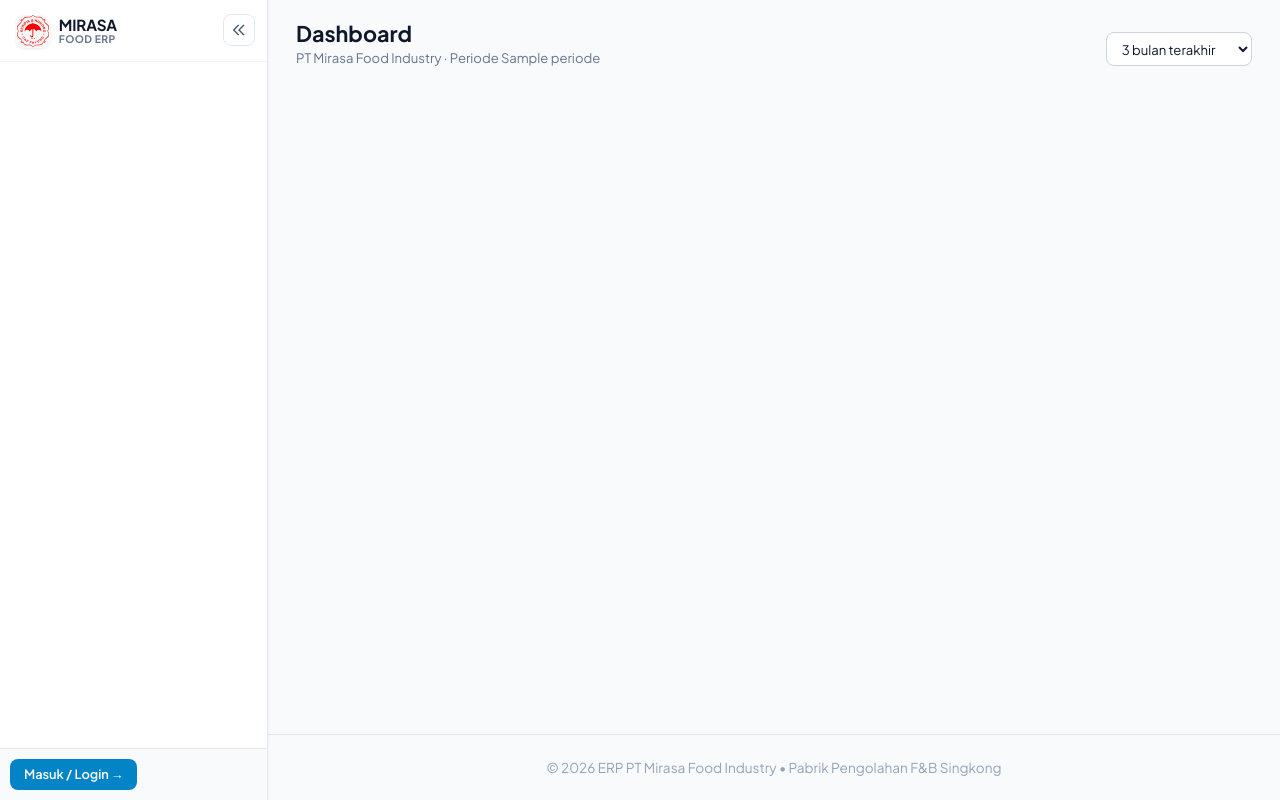
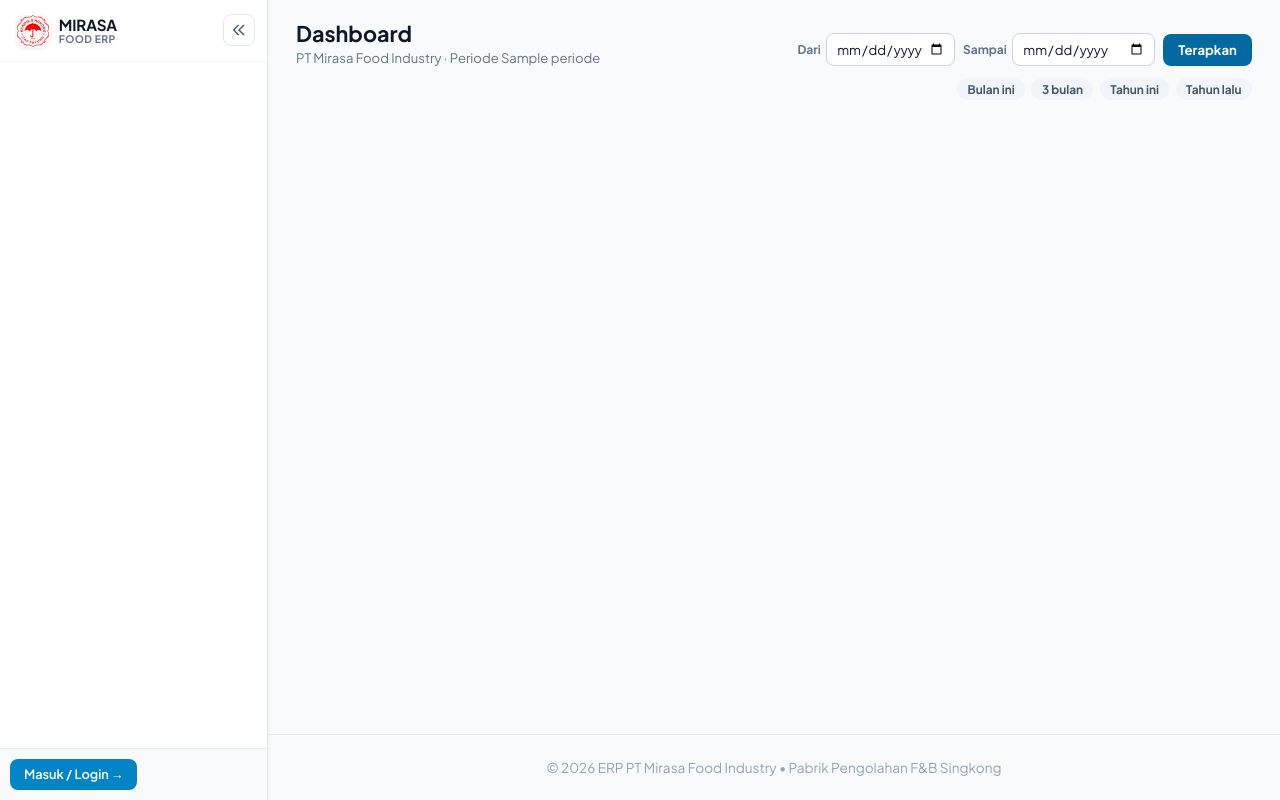
Before and after one commit to WhYMeTz/ERP_PT_Mirasa_Food_Industry, a Laravel app: template resources/views/dashboard/index.blade.php in a window 1280 px wide. Run offline with Laravel 12, Linux system fonts and the light colour scheme; the template is opened without the code that fills it: most values are stand-ins (such as "Sample title", 1, 10 or a date in 2020).

Commit message:
Simpan perubahan layout dan controller

```diff
--- a/resources/views/dashboard/index.blade.php
+++ b/resources/views/dashboard/index.blade.php
@@ -8,6 +8,14 @@
     .dash-head h1 { font-size:1.35rem; font-weight:800; color:#0f172a; margin:0; }
     .dash-head p  { margin:.15rem 0 0; font-size:.82rem; color:#64748b; }
     .dash-filter { display:flex; gap:.5rem; align-items:center; flex-wrap:wrap; }
+    .dash-lbl { font-size:.75rem; font-weight:700; color:#64748b; display:flex; align-items:center; gap:.35rem; }
+    .dash-filter input[type=date] { padding:.38rem .55rem; border:1px solid #cbd5e1; border-radius:8px; font-size:.82rem; background:#fff; color:#0f172a; }
+    .dash-btn { padding:.45rem .95rem; border:0; border-radius:8px; background:#0369a1; color:#fff; font-weight:700; font-size:.82rem; cursor:pointer; }
+    .dash-btn:hover { background:#075985; }
+    .dash-presets { width:100%; display:flex; gap:.4rem; flex-wrap:wrap; justify-content:flex-end; }
+    .dash-presets a { font-size:.74rem; font-weight:700; padding:.22rem .65rem; border-radius:999px; background:#f1f5f9; color:#475569; text-decoration:none; }
+    .dash-presets a:hover { background:#e2e8f0; }
+    .dash-presets a.on { background:#e0f2fe; color:#0369a1; }
     .dash-filter select { padding:.42rem .7rem; border:1px solid #cbd5e1; border-radius:8px; font-size:.82rem; background:#fff; color:#0f172a; }
     .dash-cards { display:grid; grid-template-columns:repeat(auto-fit,minmax(210px,1fr)); gap:.8rem; margin-bottom:1rem; }
     .dash-card { background:#fff; border:1px solid #e2e8f0; border-radius:12px; padding:.85rem 1rem; border-left:4px solid var(--c); }
@@ -40,20 +48,33 @@
             <h1>Dashboard</h1>
             <p>PT Mirasa Food Industry · Periode {{ $periode }}</p>
         </div>
-        <form method="GET" class="dash-filter">
-            <select name="bulan" onchange="this.form.submit()">
-                @foreach([3 => '3 bulan terakhir', 6 => '6 bulan terakhir', 12 => '12 bulan terakhir', 24 => '24 bulan terakhir'] as $v => $t)
-                    <option value="{{ $v }}" @selected($bulan === $v)>{{ $t }}</option>
-                @endforeach
-            </select>
+        <form method="GET" class="dash-filter" id="dashFilter">
+            <label class="dash-lbl">Dari <input type="date" name="dari" value="{{ $dari }}" max="{{ now()->toDateString() }}"></label>
+            <label class="dash-lbl">Sampai <input type="date" name="sampai" value="{{ $sampai }}"></label>
             @if($bolehProd)
-            <select name="pabrik" onchange="this.form.submit()" title="Berlaku untuk Produksi & HPP">
+            <select name="pabrik" title="Berlaku untuk Produksi & HPP">
                 <option value="">Semua pabrik</option>
                 <option value="BARAT" @selected($pabrik === 'BARAT')>Pabrik Barat</option>
                 <option value="TIMUR" @selected($pabrik === 'TIMUR')>Pabrik Timur</option>
             </select>
             @endif
+            <button type="submit" class="dash-btn">Terapkan</button>
         </form>
+        <div class="dash-presets">
+            @php
+                $t = now();
+                $preset = [
+                    'Bulan ini'  => [$t->copy()->startOfMonth(), $t],
+                    '3 bulan'    => [$t->copy()->subMonthsNoOverflow(2)->startOfMonth(), $t],
+                    'Tahun ini'  => [$t->copy()->startOfYear(), $t],
+                    'Tahun lalu' => [$t->copy()->subYear()->startOfYear(), $t->copy()->subYear()->endOfYear()],
+                ];
+            @endphp
+            @foreach($preset as $nama => [$a, $b])
+                <a href="{{ request()->fullUrlWithQuery(['dari' => $a->toDateString(), 'sampai' => $b->toDateString()]) }}"
+                   class="{{ $dari === $a->toDateString() && $sampai === $b->toDateString() ? 'on' : '' }}">{{ $nama }}</a>
+            @endforeach
+        </div>
     </div>
 
     <div class="dash-cards">
@@ -78,7 +99,7 @@
             <div class="sub">{{ number_format($kartu['produksi']['dok']) }} dokumen produksi</div>
         </div>
         <div class="dash-card" style="--c:#8b5cf6">
-            <div class="lbl">HPP / kg Bulan Terakhir</div>
+            <div class="lbl">HPP / kg Terakhir</div>
             <div class="val">{{ $kartu['hpp']['terakhir'] !== null ? 'Rp ' . number_format($kartu['hpp']['terakhir'], 0, ',', '.') : '—' }}</div>
             <div class="sub">Rata-rata periode: {{ $kartu['hpp']['rata'] !== null ? 'Rp ' . number_format($kartu['hpp']['rata'], 0, ',', '.') : '—' }}</div>
         </div>
@@ -88,21 +109,21 @@
     <div class="dash-grid">
         @if($bolehBeli)
         <div class="dash-panel">
-            <h2>Pembelian per Bulan</h2>
+            <h2>Pembelian {{ $harian ? 'per Hari' : 'per Bulan' }}</h2>
             <div class="note">Total tagihan penerimaan barang (GRN), tidak termasuk dokumen void/dibatalkan.</div>
             <div class="dash-chart"><canvas id="chBeli"></canvas></div>
         </div>
         @endif
         @if($bolehJual)
         <div class="dash-panel">
-            <h2>Penjualan per Bulan</h2>
+            <h2>Penjualan {{ $harian ? 'per Hari' : 'per Bulan' }}</h2>
             <div class="note">Omzet pesanan non-batal, dibedakan PO dan Penjualan Langsung.</div>
             <div class="dash-chart"><canvas id="chJual"></canvas></div>
         </div>
         @endif
         @if($bolehProd)
         <div class="dash-panel">
-            <h2>Hasil Produksi per Bulan</h2>
+            <h2>Hasil Produksi {{ $harian ? 'per Hari' : 'per Bulan' }}</h2>
             <div class="note">Total WIP hasil timbangan (kg).</div>
             <div class="dash-chart"><canvas id="chProd"></canvas></div>
         </div>
--- a/resources/views/layouts/app.blade.php
+++ b/resources/views/layouts/app.blade.php
@@ -1423,6 +1423,20 @@
 
             @auth
                 <nav class="pill-nav">
+                    {{-- DASHBOARD --}}
+                    @if (Auth::user()->canAccessDashboard())
+                        <a href="{{ route('dashboard') }}"
+                            class="pill-item {{ request()->routeIs('dashboard') ? 'active' : '' }}"
+                            style="display: inline-flex; align-items: center; gap: 0.4rem;">
+                            <svg width="15" height="15" fill="none" stroke="currentColor" viewBox="0 0 24 24">
+                                <path stroke-linecap="round" stroke-linejoin="round" stroke-width="2"
+                                    d="M4 5a1 1 0 011-1h4a1 1 0 011 1v5a1 1 0 01-1 1H5a1 1 0 01-1-1V5zm10 0a1 1 0 011-1h4a1 1 0 011 1v2a1 1 0 01-1 1h-4a1 1 0 01-1-1V5zM4 15a1 1 0 011-1h4a1 1 0 011 1v4a1 1 0 01-1 1H5a1 1 0 01-1-1v-4zm10-3a1 1 0 011-1h4a1 1 0 011 1v7a1 1 0 01-1 1h-4a1 1 0 01-1-1v-7z" />
+                            </svg>
+                            <span class="nav-text-full">Dashboard</span>
+                            <span class="nav-text-short">Dashboard</span>
+                        </a>
+                    @endif
+
                     {{-- 0. PORTAL EKSEKUTIF / PERSETUJUAN PO KHUSUS ATASAN --}}
                     @if (Auth::user()->canApprovePo())
                         @php
```
Also changed, not shown: app/Http/Controllers/Dashboard/DashboardController.php (+32 -17 lines).
